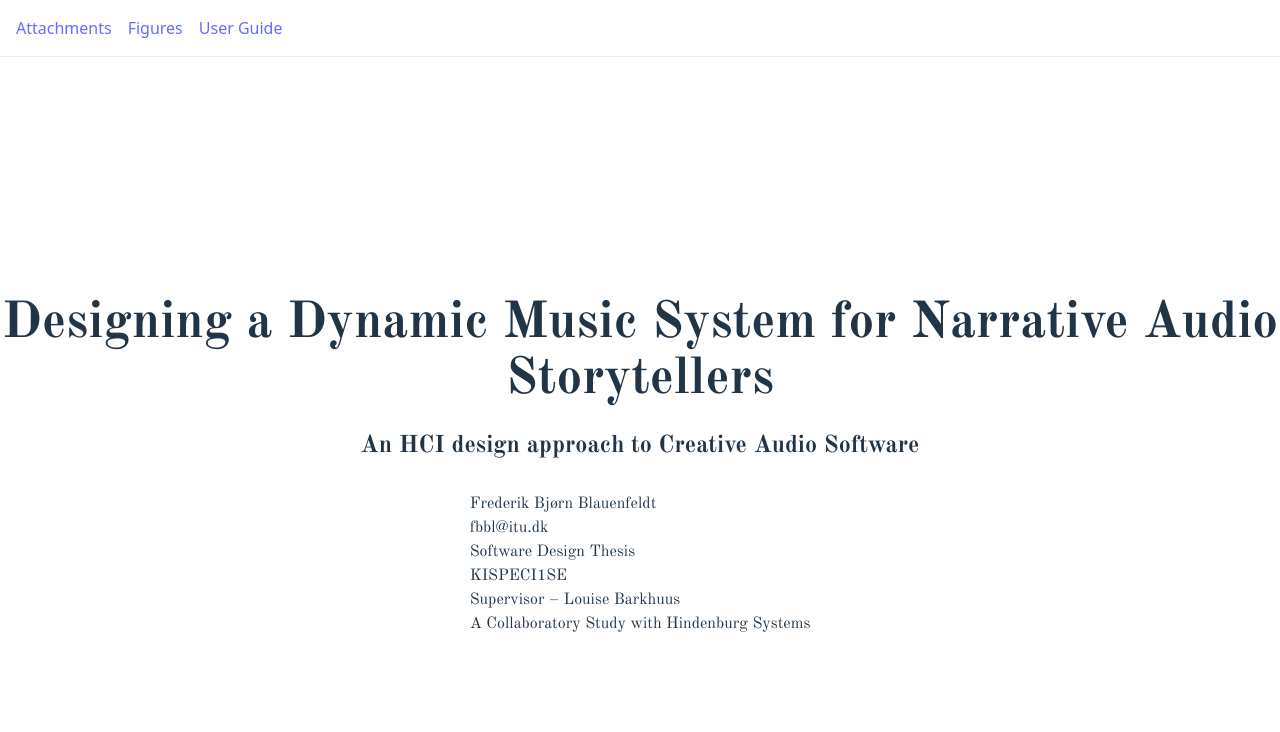
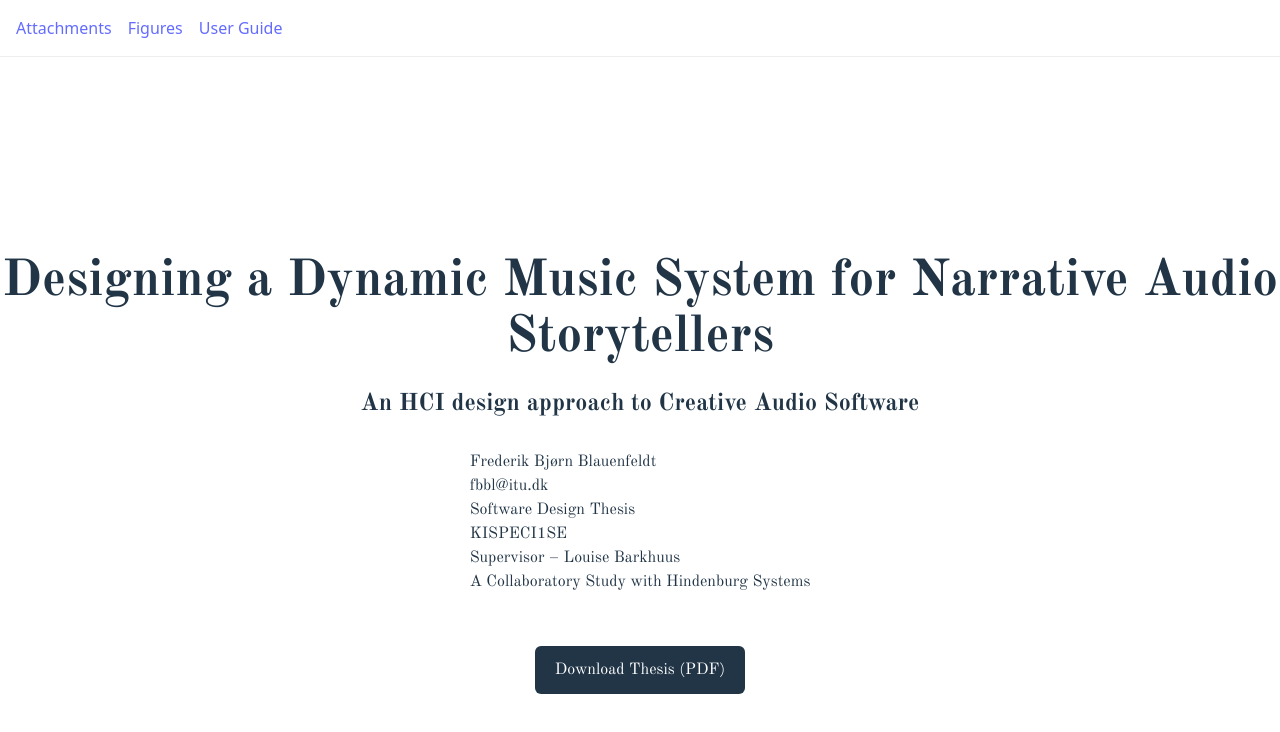
Before and after one commit to FrederikBjorn/frederikbjorn-site, a React (Vite) app: page / in a window 1280 px wide. Shown: the top 732 px of the page. Built offline with nearby package versions, Linux system fonts and the light colour scheme.

Commit message:
download button

```diff
--- a/src/pages/Home.jsx
+++ b/src/pages/Home.jsx
@@ -34,6 +34,22 @@ export default function Home() {
         <li>Supervisor – Louise Barkhuus</li>
         <li>A Collaboratory Study with Hindenburg Systems</li>
       </ul>
+
+      <a
+        href="/Designing-a-Dynamic-Music-System-for-Narrative-Audio-Storytellers-Blauenfeldt.pdf"
+        download
+        style={{
+          marginTop: 24,
+          padding: "12px 20px",
+          borderRadius: 6,
+          backgroundColor: "#213547",
+          color: "#fff",
+          textDecoration: "none",
+          fontWeight: 500,
+        }}
+      >
+        Download Thesis (PDF)
+      </a>
     </main>
   );
 }
```
Also changed, not shown: 1 other file (tests, documents, lock files or other folders).
